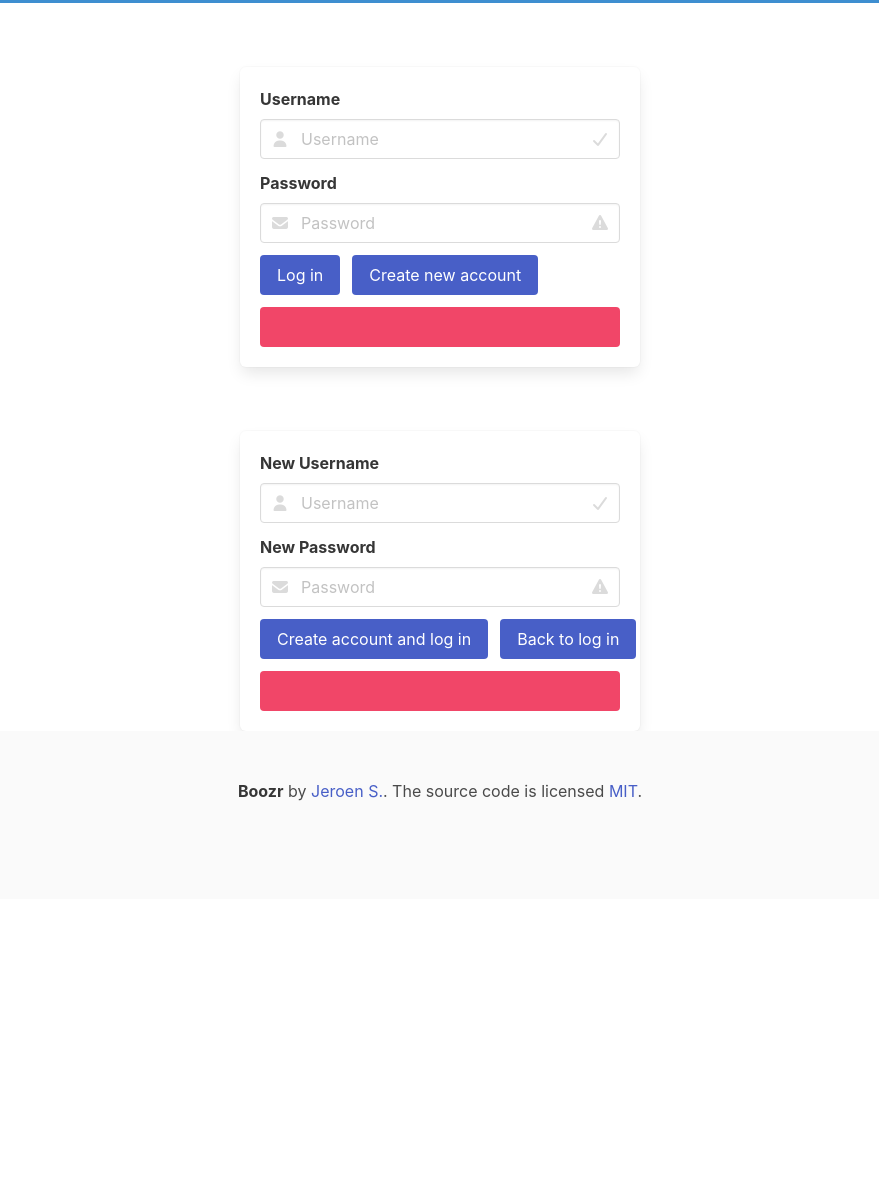
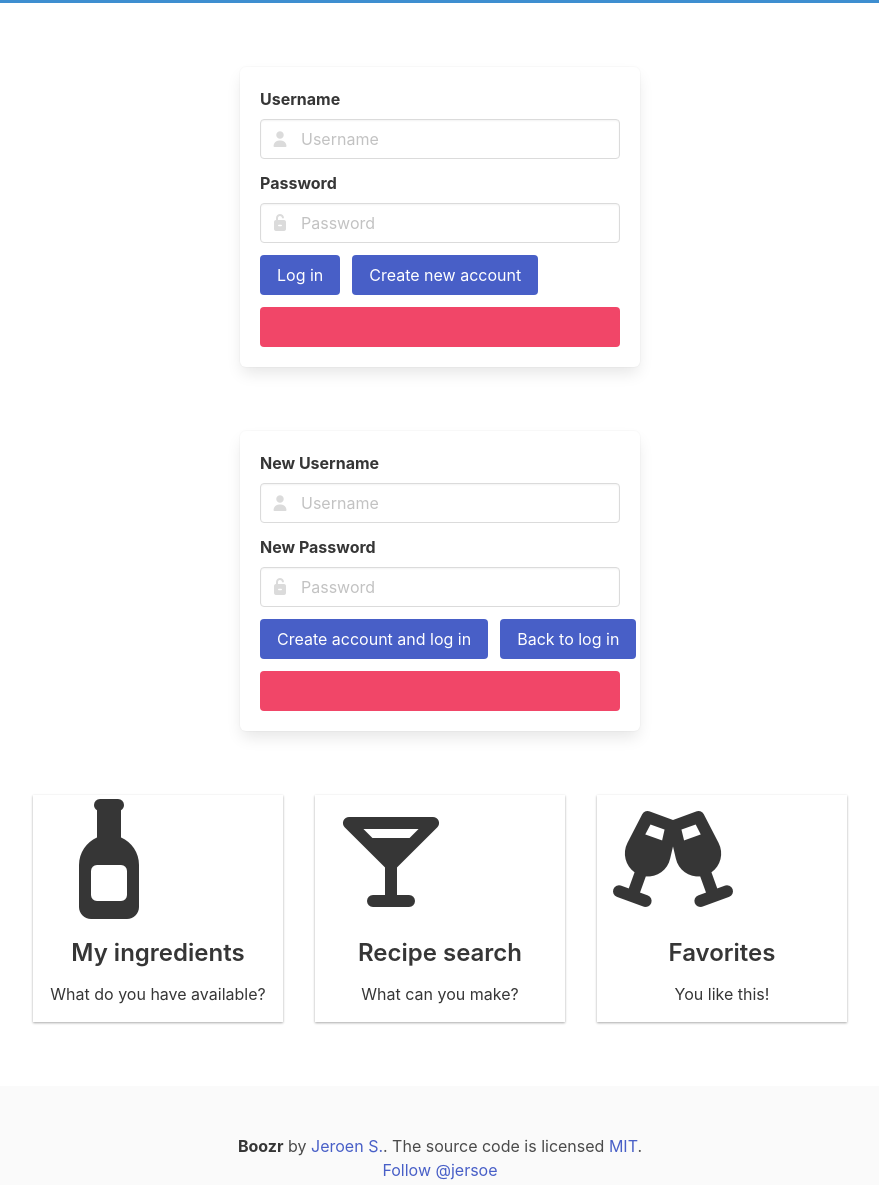
Before and after one commit to jersoe/Boozr, a website: page index.html in a window 1280 px wide. Shown: the part 150-1335 px from the top of the page, without its empty margins (200-1079 px from the left). Before the commit the page ends 1049 px from the top, so only its background shows below. Drawn offline with nearby package versions, Linux system fonts and the light colour scheme; no server answers.

Commit message:
Dashboard added

```diff
--- a/index.html
+++ b/index.html
@@ -9,6 +9,7 @@
     <script src="node_modules/axios/dist/axios.min.js"></script>
     <script src="view.js"></script>
     <script src="controller.js"></script>
+    <script async defer src="https://buttons.github.io/buttons.js"></script>
 </head>
 
 <body>
@@ -16,7 +17,7 @@
         <div class="hero-body">
             <div class="container">
                 <h1 class="title">
-                        <i class="fas fa-cocktail"></i> Boozr
+                    <i class="fas fa-cocktail"></i> Boozr
                 </h1>
                 <h2 class="subtitle">
                     Cocktail recipes based on your ingredients
@@ -37,26 +38,20 @@
         <div class="box">
             <div class="field">
                 <label class="label">Username</label>
-                <div class="control has-icons-left has-icons-right">
+                <div class="control has-icons-left">
                     <input class="input" type="text" placeholder="Username" id="username">
                     <span class="icon is-small is-left">
                         <i class="fas fa-user"></i>
-                    </span>
-                    <span class="icon is-small is-right">
-                        <i class="fas fa-check"></i>
                     </span>
                 </div>
             </div>
 
             <div class="field">
                 <label class="label">Password</label>
-                <div class="control has-icons-left has-icons-right">
-                    <input class="input" type="email" placeholder="Password" id="password">
+                <div class="control has-icons-left">
+                    <input class="input" type="password" placeholder="Password" id="password">
                     <span class="icon is-small is-left">
-                        <i class="fas fa-envelope"></i>
-                    </span>
-                    <span class="icon is-small is-right">
-                        <i class="fas fa-exclamation-triangle"></i>
+                        <i class="fas fa-unlock-alt"></i>
                     </span>
                 </div>
             </div>
@@ -79,26 +74,20 @@
         <div class="box">
             <div class="field">
                 <label class="label">New Username</label>
-                <div class="control has-icons-left has-icons-right">
+                <div class="control has-icons-left">
                     <input class="input" type="text" placeholder="Username" id="newUsername">
                     <span class="icon is-small is-left">
-                        <i class="fas fa-user"></i>
-                    </span>
-                    <span class="icon is-small is-right">
-                        <i class="fas fa-check"></i>
-                    </span>
+                            <i class="fas fa-user"></i>
+                        </span>
                 </div>
             </div>
 
             <div class="field">
                 <label class="label">New Password</label>
-                <div class="control has-icons-left has-icons-right">
-                    <input class="input" type="email" placeholder="Password" id="newPassword">
+                <div class="control has-icons-left">
+                    <input class="input" type="password" placeholder="Password" id="newPassword">
                     <span class="icon is-small is-left">
-                        <i class="fas fa-envelope"></i>
-                    </span>
-                    <span class="icon is-small is-right">
-                        <i class="fas fa-exclamation-triangle"></i>
+                            <i class="fas fa-unlock-alt"></i>
                     </span>
                 </div>
             </div>
@@ -117,14 +106,38 @@
         </div>
     </div>
 
-
+    <section class="section" id="dashboard">
+        <div class="container">
+            <div class="content">
+                <div class="dashboard-grid rotate">
+                    <div class="dashboard-item">
+                        <i class="fas fa-wine-bottle fa-6x"></i>
+                        <h3>My ingredients</h3>
+                        <p>What do you have available?</p>
+                    </div>
+                    <div class="dashboard-item">
+                        <i class="fas fa-glass-martini-alt fa-6x"></i>
+                        <h3>Recipe search</h3>
+                        <p>What can you make?</p>
+                    </div>
+                    <div class="dashboard-item">
+                            <i class="fas fa-glass-cheers fa-6x"></i>
+                            <h3>Favorites</h3>
+                            <p>You like this!</p>
+                        </div>
+                </div>
+            </div>
+        </div>
+    </section>
 
 
     <footer class="footer" class="loggedIn notLoggedIn">
         <div class="content has-text-centered">
             <p>
                 <strong>Boozr</strong> by <a href="https://jersoe.com">Jeroen S.</a>. The source code is licensed
-                <a href="http://opensource.org/licenses/mit-license.php">MIT</a>.
+                <a href="http://opensource.org/licenses/mit-license.php">MIT</a>.<br>
+                <a class="github-button" href="https://github.com/jersoe" aria-label="Follow @jersoe on GitHub">Follow
+                    @jersoe</a>
             </p>
         </div>
     </footer>
--- a/style.css
+++ b/style.css
@@ -25,3 +25,40 @@
     top:30px;
     right:10%;
 }
+
+.dashboard-grid {
+    display: flex;
+    flex-wrap: wrap;
+    justify-content: center;
+}
+
+.dashboard-item {
+    flex-basis: 250px;
+    background-color: #fff;
+    padding: 1em;
+    display: flex;
+    flex-direction: column;
+    margin: 1em;
+    box-shadow: 0 1px 3px rgba(0,0,0,.12), 0 1px 2px rgba(0,0,0,.24);
+    cursor: pointer;
+    color: #363636;
+    text-align: center
+}
+
+.rotate div{
+    transition: .3s ease;
+    }
+
+.rotate div:hover{
+    -webkit-transform: rotateZ(-10deg);
+    -ms-transform: rotateZ(-10deg);
+    transform: rotateZ(-30deg);
+    transition: .3s ease;
+    }
+
+    #myVideo {
+        position: relative;
+        right: 0;
+        bottom: 0;
+width:100%;
+      }
--- a/view.js
+++ b/view.js
@@ -13,12 +13,22 @@
         /*Hide error message div*/
         $("#loginError").hide();
         $("#createAccountError").hide();
+
+        this.hideDashboard();
     }
 
     showLoggedIn(){
-        console.log("Showing logged in");
         $(".loggedIn").show();
         $(".notLoggedIn").hide();
+        this.showDashboard();
+    }
+
+    showDashboard(){
+        $("#dashboard").show();
+    }
+
+    hideDashboard(){
+        $("#dashboard").hide();
     }
 
     showCreateNewAccount(){
```
